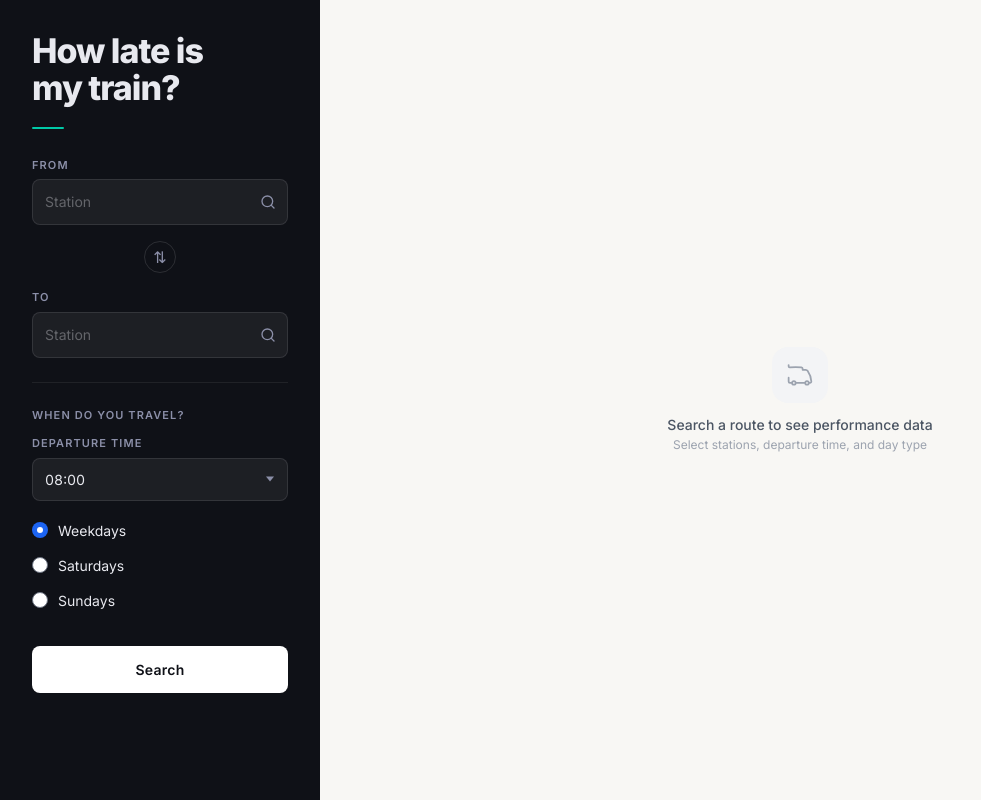
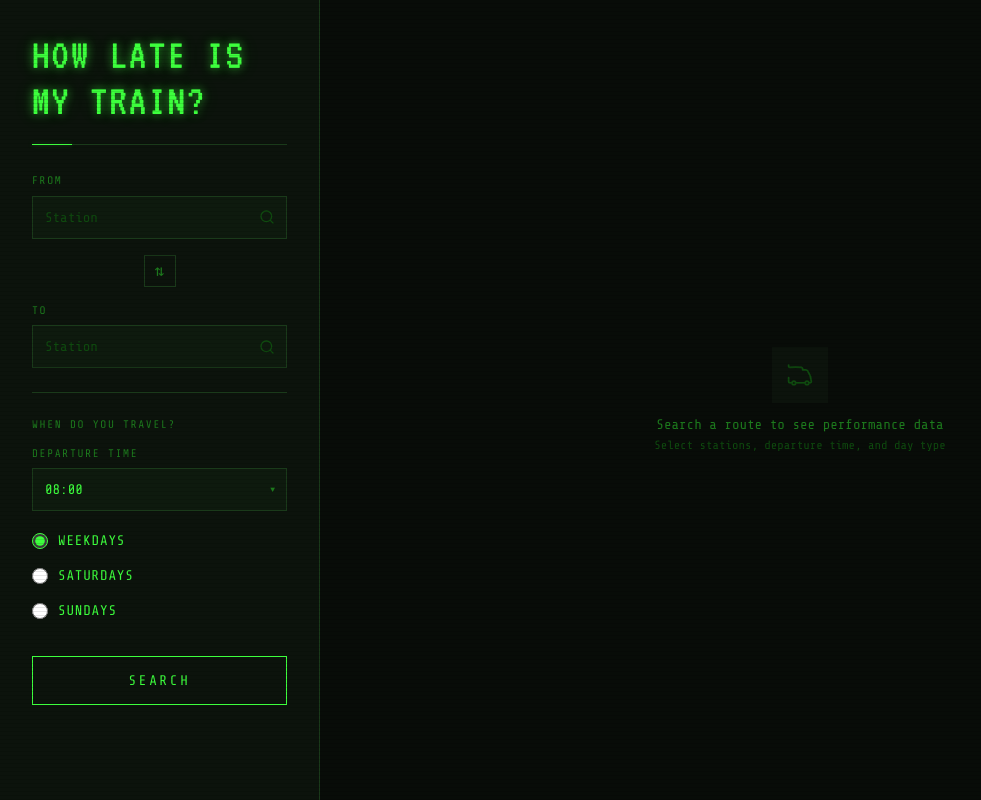
Before and after one commit to SuhailHussain/my-late-train, a Flask app: page / in a window 1280 px wide. Shown: the whole page, without its empty margins (0-981 px from the left). Run offline with Flask 3, Linux system fonts and the light colour scheme; some libraries are stand-ins or nearby versions.

Commit message:
Redesign UI with Pip-Boy phosphor terminal aesthetic
Replaces Inter/Flowbite/white theme with full Pip-Boy monochrome green:
- Phosphor green (#3dff3d) on near-black (#080c08) throughout
- VT323 bitmap font for heading and KPI numbers with text-shadow glow
- Share Tech Mono for all body text
- Scanlines overlay via CSS body::after
- Square corners everywhere (border-radius: 0)
- Green-tinted amber/red for late/cancelled indicators
- Chart.js updated: dark bg, green grid lines, pip-themed tooltip
- Drops Flowbite CSS/JS CDN dependency

Co-Authored-By: Claude Sonnet 4.6 <noreply@anthropic.com>

```diff
--- a/src/late_train/dashboard/templates/landing.html
+++ b/src/late_train/dashboard/templates/landing.html
@@ -6,31 +6,59 @@
   <title>My Late Train</title>
   <link rel="preconnect" href="https://fonts.googleapis.com">
   <link rel="preconnect" href="https://fonts.gstatic.com" crossorigin>
-  <link href="https://fonts.googleapis.com/css2?family=Inter:ital,opsz,wght@0,14..32,100..900&display=swap" rel="stylesheet">
-  <link href="https://cdn.jsdelivr.net/npm/flowbite@4.0.1/dist/flowbite.min.css" rel="stylesheet">
+  <link href="https://fonts.googleapis.com/css2?family=VT323&family=Share+Tech+Mono&display=swap" rel="stylesheet">
   <script src="https://cdn.tailwindcss.com"></script>
   <script src="https://cdn.jsdelivr.net/npm/chart.js@4.4.0/dist/chart.umd.min.js"></script>
   <style>
-    /* ── Design tokens ──────────────────────────────────────── */
+    /* ── Pip-Boy design tokens ──────────────────────────────── */
     :root {
-      --sidebar-bg:           #0F1117;
-      --sidebar-text:         #E8E9EF;
-      --sidebar-muted:        #8B8FA8;
-      --sidebar-input-bg:     rgba(255,255,255,0.06);
-      --sidebar-input-border: rgba(255,255,255,0.10);
-      --sidebar-dropdown-bg:  #1C1F2E;
-      --accent:               #00C9A7;
-      --color-on-time:        #16A34A;
-      --color-avg-late:       #B45309;
-      --color-cancelled:      #B91C1C;
+      --pip-bg:     #080c08;
+      --pip-panel:  #0c130c;
+      --pip-border: #1a3a1a;
+      --pip-green:  #3dff3d;
+      --pip-dim:    #1d7a1d;
+      --pip-muted:  #0f4a0f;
+      --pip-amber:  #ffb000;
+      --pip-red:    #ff3d3d;
+      --pip-glow:   0 0 8px rgba(61,255,61,0.55), 0 0 20px rgba(61,255,61,0.2);
+      --pip-glow-sm:0 0 5px rgba(61,255,61,0.4);
+
+      /* aliases used by inline styles */
+      --accent:            var(--pip-green);
+      --color-on-time:     var(--pip-green);
+      --color-avg-late:    var(--pip-amber);
+      --color-cancelled:   var(--pip-red);
+
+      /* sidebar */
+      --sidebar-bg:           var(--pip-panel);
+      --sidebar-text:         var(--pip-green);
+      --sidebar-muted:        var(--pip-dim);
+      --sidebar-input-bg:     rgba(61,255,61,0.03);
+      --sidebar-input-border: var(--pip-border);
+      --sidebar-dropdown-bg:  #080c08;
     }
 
     *, *::before, *::after { box-sizing: border-box; }
 
     body {
-      font-family: 'Inter', ui-sans-serif, system-ui, sans-serif;
+      font-family: 'Share Tech Mono', 'Courier New', monospace;
+      background: var(--pip-bg);
+      color: var(--pip-green);
       -webkit-font-smoothing: antialiased;
-      background: #F8F7F4;
+    }
+
+    /* Scanlines */
+    body::after {
+      content: '';
+      position: fixed;
+      inset: 0;
+      background: repeating-linear-gradient(
+        to bottom,
+        transparent 0px, transparent 3px,
+        rgba(0,0,0,0.1) 3px, rgba(0,0,0,0.1) 4px
+      );
+      pointer-events: none;
+      z-index: 9999;
     }
 
     .tabular {
@@ -38,45 +66,81 @@
       font-feature-settings: "tnum";
     }
 
+    /* ── Tailwind utility overrides ─────────────────────────── */
+    .text-gray-900, .text-gray-800       { color: var(--pip-green) !important; }
+    .text-gray-600, .text-gray-500       { color: var(--pip-dim) !important; }
+    .text-gray-400                        { color: var(--pip-muted) !important; }
+    .bg-gray-100                          { background: var(--pip-panel) !important; }
+    .bg-white                             { background: var(--pip-panel) !important; }
+    .border-gray-200                      { border-color: var(--pip-border) !important; }
+    .shadow-sm                            { box-shadow: none !important; }
+    .rounded-xl, .rounded-2xl, .rounded-lg { border-radius: 0 !important; }
+    .text-gray-200                        { color: var(--pip-border) !important; }
+    .fill-gray-600                        { fill: var(--pip-green) !important; }
+    .fill-gray-500                        { fill: var(--pip-dim) !important; }
+    .hover\:text-gray-700:hover           { color: var(--pip-green) !important; }
+
+    /* Alert overrides */
+    .bg-yellow-50      { background: rgba(255,176,0,0.06) !important; }
+    .border-yellow-200 { border-color: rgba(255,176,0,0.25) !important; }
+    .text-yellow-800, .text-yellow-700 { color: var(--pip-amber) !important; }
+    .bg-red-50         { background: rgba(255,61,61,0.06) !important; }
+    .border-red-200    { border-color: rgba(255,61,61,0.25) !important; }
+    .text-red-800, .text-red-700       { color: var(--pip-red) !important; }
+
+    /* Chart period badge */
+    #chartPeriodLabel { border: 1px solid var(--pip-border); }
+
     /* ── Sidebar ──────────────────────────────────────────── */
     .sidebar {
       background: var(--sidebar-bg);
       color: var(--sidebar-text);
+      border-right: 1px solid var(--pip-border);
     }
 
     .sidebar-heading {
-      font-size: 2.125rem;
-      font-weight: 800;
-      line-height: 1.1;
-      letter-spacing: -0.03em;
-      color: var(--sidebar-text);
+      font-family: 'VT323', 'Courier New', monospace;
+      font-size: 2.75rem;
+      font-weight: 400;
+      line-height: 1.05;
+      letter-spacing: 0.04em;
+      text-transform: uppercase;
+      color: var(--pip-green);
+      text-shadow: var(--pip-glow);
     }
 
     .accent-rule {
-      width: 2rem;
-      height: 2px;
-      background: var(--accent);
-      border-radius: 1px;
+      width: 100%;
+      height: 1px;
+      background: var(--pip-border);
+      border-radius: 0;
       margin: 1.25rem 0 1.75rem;
+      position: relative;
+    }
+    .accent-rule::after {
+      content: '';
+      position: absolute;
+      top: 0; left: 0;
+      width: 2.5rem; height: 1px;
+      background: var(--pip-green);
+      box-shadow: var(--pip-glow-sm);
     }
 
     .sidebar-label {
       display: block;
       font-size: 0.6875rem;
-      font-weight: 600;
       text-transform: uppercase;
-      letter-spacing: 0.1em;
-      color: var(--sidebar-muted);
+      letter-spacing: 0.15em;
+      color: var(--pip-dim);
       margin-bottom: 0.375rem;
     }
 
     .sidebar-section-label {
       display: block;
       font-size: 0.6875rem;
-      font-weight: 600;
       text-transform: uppercase;
-      letter-spacing: 0.1em;
-      color: var(--sidebar-muted);
+      letter-spacing: 0.15em;
+      color: var(--pip-dim);
       margin-bottom: 0.75rem;
     }
 
@@ -84,51 +148,46 @@
       width: 100%;
       background: var(--sidebar-input-bg);
       border: 1px solid var(--sidebar-input-border);
-      border-radius: 8px;
+      border-radius: 0;
       padding: 0.625rem 2.5rem 0.625rem 0.75rem;
       font-size: 0.875rem;
       font-family: inherit;
-      color: var(--sidebar-text);
+      color: var(--pip-green);
       outline: none;
-      transition: border-color 0.15s, background 0.15s;
+      transition: border-color 0.15s, box-shadow 0.15s;
       appearance: none;
     }
-
-    .sidebar-input::placeholder { color: rgba(232,233,239,0.35); }
+    .sidebar-input::placeholder { color: var(--pip-muted); }
     .sidebar-input:focus {
-      border-color: rgba(255,255,255,0.45);
-      background: rgba(255,255,255,0.09);
+      border-color: var(--pip-green);
+      box-shadow: 0 0 0 1px var(--pip-green), var(--pip-glow-sm);
     }
 
     .sidebar-select-wrap { position: relative; }
     .sidebar-select-wrap::after {
-      content: '';
+      content: '▼';
       pointer-events: none;
       position: absolute;
-      right: 0.875rem;
-      top: 50%;
+      right: 0.75rem; top: 50%;
       transform: translateY(-50%);
-      border-left: 4px solid transparent;
-      border-right: 4px solid transparent;
-      border-top: 5px solid var(--sidebar-muted);
+      font-size: 0.5rem;
+      color: var(--pip-dim);
     }
 
     .input-icon { position: relative; }
     .input-icon .icon {
       position: absolute;
-      right: 0.75rem;
-      top: 50%;
+      right: 0.75rem; top: 50%;
       transform: translateY(-50%);
-      color: var(--sidebar-muted);
+      color: var(--pip-muted);
       pointer-events: none;
     }
 
-    /* Autocomplete dropdown */
     .sidebar-dropdown {
       background: var(--sidebar-dropdown-bg);
-      border: 1px solid rgba(255,255,255,0.10);
-      border-radius: 8px;
-      box-shadow: 0 16px 40px rgba(0,0,0,0.6);
+      border: 1px solid var(--pip-border);
+      border-radius: 0;
+      box-shadow: 0 12px 32px rgba(0,0,0,0.8), 0 0 20px rgba(61,255,61,0.04);
     }
 
     .sidebar-dropdown-item {
@@ -138,86 +197,83 @@
       justify-content: space-between;
       align-items: center;
       font-size: 0.875rem;
-      color: var(--sidebar-text);
+      color: var(--pip-green);
       transition: background 0.1s;
+      border-bottom: 1px solid var(--pip-muted);
     }
-
-    .sidebar-dropdown-item:first-child { border-radius: 7px 7px 0 0; }
-    .sidebar-dropdown-item:last-child  { border-radius: 0 0 7px 7px; }
+    .sidebar-dropdown-item:last-child  { border-bottom: none; }
     .sidebar-dropdown-item:hover,
-    .sidebar-dropdown-item.active { background: rgba(255,255,255,0.08); }
+    .sidebar-dropdown-item.active { background: rgba(61,255,61,0.09); }
 
     .sidebar-dropdown-crs {
       font-size: 0.6875rem;
-      color: var(--sidebar-muted);
+      color: var(--pip-dim);
       font-variant-numeric: tabular-nums;
-      letter-spacing: 0.05em;
+      letter-spacing: 0.1em;
     }
 
-    /* Swap button */
     .swap-btn {
-      width: 2rem;
-      height: 2rem;
+      width: 2rem; height: 2rem;
       display: flex;
       align-items: center;
       justify-content: center;
-      border-radius: 50%;
-      border: 1px solid rgba(255,255,255,0.12);
+      border-radius: 0;
+      border: 1px solid var(--pip-border);
       background: transparent;
-      color: var(--sidebar-muted);
+      color: var(--pip-dim);
       cursor: pointer;
       font-size: 1rem;
-      transition: border-color 0.15s, color 0.15s;
+      transition: border-color 0.15s, color 0.15s, box-shadow 0.15s;
     }
-    .swap-btn:hover { border-color: rgba(255,255,255,0.35); color: var(--sidebar-text); }
+    .swap-btn:hover { border-color: var(--pip-green); color: var(--pip-green); box-shadow: var(--pip-glow-sm); }
 
-    /* Radio buttons */
     .day-radio-label {
       display: flex;
       align-items: center;
       gap: 0.625rem;
       font-size: 0.875rem;
-      color: var(--sidebar-text);
+      color: var(--pip-green);
       cursor: pointer;
       padding: 0.1875rem 0;
       user-select: none;
+      text-transform: uppercase;
+      letter-spacing: 0.06em;
     }
     .day-radio-label input[type="radio"] {
-      accent-color: var(--accent);
-      width: 1rem;
-      height: 1rem;
-      cursor: pointer;
-      flex-shrink: 0;
+      accent-color: var(--pip-green);
+      width: 1rem; height: 1rem;
+      cursor: pointer; flex-shrink: 0;
     }
 
-    /* Search button */
     .search-btn {
       width: 100%;
-      background: #FFFFFF;
-      color: #0F1117;
-      border: none;
-      border-radius: 8px;
+      background: transparent;
+      color: var(--pip-green);
+      border: 1px solid var(--pip-green);
+      border-radius: 0;
       padding: 0.8125rem 1rem;
       font-size: 0.875rem;
-      font-weight: 600;
       font-family: inherit;
-      letter-spacing: 0.02em;
+      letter-spacing: 0.2em;
+      text-transform: uppercase;
       cursor: pointer;
-      transition: background 0.15s;
+      transition: background 0.15s, box-shadow 0.15s;
     }
-    .search-btn:hover  { background: #E8E9EF; }
-    .search-btn:active { background: #D4D3CF; }
+    .search-btn:hover  { background: rgba(61,255,61,0.1); box-shadow: var(--pip-glow-sm); }
+    .search-btn:active { background: rgba(61,255,61,0.18); }
 
     .sidebar-divider {
       border: none;
-      border-top: 1px solid rgba(255,255,255,0.07);
+      border-top: 1px solid var(--pip-border);
       margin: 1.5rem 0;
     }
 
     .sidebar-error {
       font-size: 0.75rem;
-      color: #FCA5A5;
+      color: var(--pip-red);
       margin-bottom: 0.625rem;
+      text-transform: uppercase;
+      letter-spacing: 0.05em;
     }
 
     /* ── Train cards ────────────────────────────────────────── */
@@ -858,15 +928,15 @@ function fetchPerformance(from, to, departure, days, months) {
 
       let labels, values, colours;
       if (hasBreakdown) {
-        labels  = ['On time','1–5 min','5–10 min','10–15 min','15–20 min','20–30 min','30+ min','Cancelled'];
+        labels  = ['ON TIME','1–5 MIN','5–10 MIN','10–15 MIN','15–20 MIN','20–30 MIN','30+ MIN','CANC.'];
         values  = [data.pct_on_time, data.pct_late_1_5, data.pct_late_5_10,
                    data.pct_late_10_15, data.pct_late_15_20, data.pct_late_20_30,
                    data.pct_late_30_plus, data.pct_cancelled];
-        colours = ['#16A34A','#4ADE80','#FCD34D','#FB923C','#F87171','#EF4444','#991B1B','#6D28D9'];
+        colours = ['#3dff3d','#a8ff3e','#ffe234','#ffb000','#ff7000','#ff3300','#cc1100','#ff3d3d'];
       } else {
-        labels  = ['On time','Late','Cancelled'];
+        labels  = ['ON TIME','LATE','CANCELLED'];
         values  = [data.pct_on_time, data.pct_late || 0, data.pct_cancelled || 0];
-        colours = ['#16A34A','#EF4444','#6D28D9'];
+        colours = ['#3dff3d','#ffb000','#ff3d3d'];
       }
 
       if (delayChartInstance) delayChartInstance.destroy();
@@ -879,7 +949,16 @@ function fetchPerformance(from, to, departure, days, months) {
         options: {
           plugins: {
             legend: { display: false },
-            tooltip: { callbacks: { label: ctx => ` ${ctx.raw}% of journeys` } }
+            tooltip: {
+              callbacks: { label: ctx => ` ${ctx.raw}% of journeys` },
+              backgroundColor: '#0c130c',
+              borderColor: '#1a3a1a',
+              borderWidth: 1,
+              titleColor: '#3dff3d',
+              bodyColor: '#1d7a1d',
+              titleFont: { family: "'Share Tech Mono', monospace" },
+              bodyFont:  { family: "'Share Tech Mono', monospace" },
+            }
           },
           scales: {
             y: {
@@ -887,16 +966,16 @@ function fetchPerformance(from, to, departure, days, months) {
               max: 100,
               ticks: {
                 callback: v => v + '%',
-                font: { family: "'Inter', sans-serif", size: 11 },
-                color: '#9CA3AF',
+                font: { family: "'Share Tech Mono', monospace", size: 11 },
+                color: '#1d7a1d',
               },
-              grid: { color: 'rgba(0,0,0,0.04)' }
+              grid: { color: 'rgba(61,255,61,0.07)' }
             },
             x: {
               grid: { display: false },
               ticks: {
-                font: { family: "'Inter', sans-serif", size: 11 },
-                color: '#9CA3AF',
+                font: { family: "'Share Tech Mono', monospace", size: 10 },
+                color: '#1d7a1d',
               }
             }
           }
```
Also changed, not shown: other parts of src/late_train/dashboard/templates/landing.html (+59 -46 lines).
